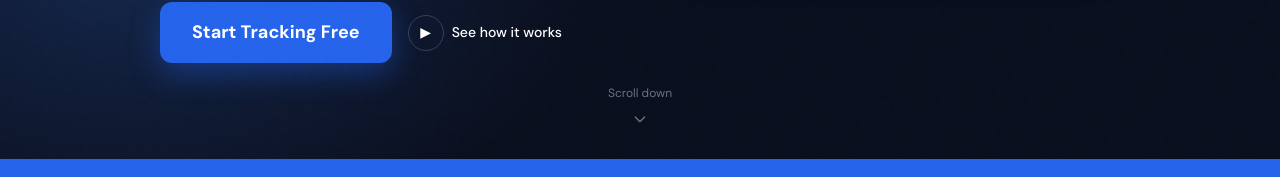
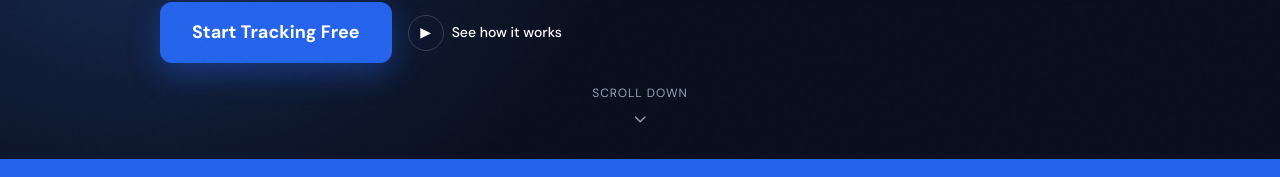
Before and after one commit to mae-sann/IT342-Atamosa-FitTrack, a React (Vite) app in the folder web/: page / in a window 1280 px wide. Shown: the part 758-935 px from the top of the page. Built offline with nearby package versions, Linux system fonts and the light colour scheme; no server answers.

Commit message:
Frontend: restored the missing scroll down animation

```diff
--- a/web/src/features/auth/Landing.jsx
+++ b/web/src/features/auth/Landing.jsx
@@ -25,6 +25,11 @@ export default function Landing() {
 					0%   { box-shadow: 0 0 0 0   rgba(37,99,235,0.6); }
 					70%  { box-shadow: 0 0 0 12px rgba(37,99,235,0); }
 					100% { box-shadow: 0 0 0 0   rgba(37,99,235,0); }
+				}
+				@keyframes bounce {
+					0%, 20%, 50%, 80%, 100% { transform: translateX(-50%) translateY(0); }
+					40% { transform: translateX(-50%) translateY(-10px); }
+					60% { transform: translateX(-50%) translateY(-5px); }
 				}
 				.stat-num {
 					font-family: 'Bebas Neue', cursive !important;
@@ -171,9 +176,9 @@ export default function Landing() {
 						</div>
 					</div>
 				</div>
-				<div style={{position:'absolute',bottom:'2rem',left:'50%',transform:'translateX(-50%)',display:'flex',flexDirection:'column',alignItems:'center',gap:'0.5rem',animation:'bounce 1s infinite'}}>
-					<span style={{fontSize:'0.75rem',color:'#6b7280'}}>Scroll down</span>
-					<svg style={{width:'1rem',height:'1rem',color:'#6b7280'}} fill="none" stroke="currentColor" viewBox="0 0 24 24"><path strokeLinecap="round" strokeLinejoin="round" strokeWidth="2" d="M19 9l-7 7-7-7"/></svg>
+				<div style={{position:'absolute',bottom:'2rem',left:'50%',transform:'translateX(-50%)',display:'flex',flexDirection:'column',alignItems:'center',gap:'0.5rem',animation:'bounce 1.6s infinite ease-in-out'}}>
+					<span style={{fontSize:'0.75rem',color:'#94a3b8',letterSpacing:'0.08em',textTransform:'uppercase'}}>Scroll down</span>
+					<svg style={{width:'1rem',height:'1rem',color:'#94a3b8'}} fill="none" stroke="currentColor" viewBox="0 0 24 24"><path strokeLinecap="round" strokeLinejoin="round" strokeWidth="2" d="M19 9l-7 7-7-7"/></svg>
 				</div>
 			</section>
 
```
